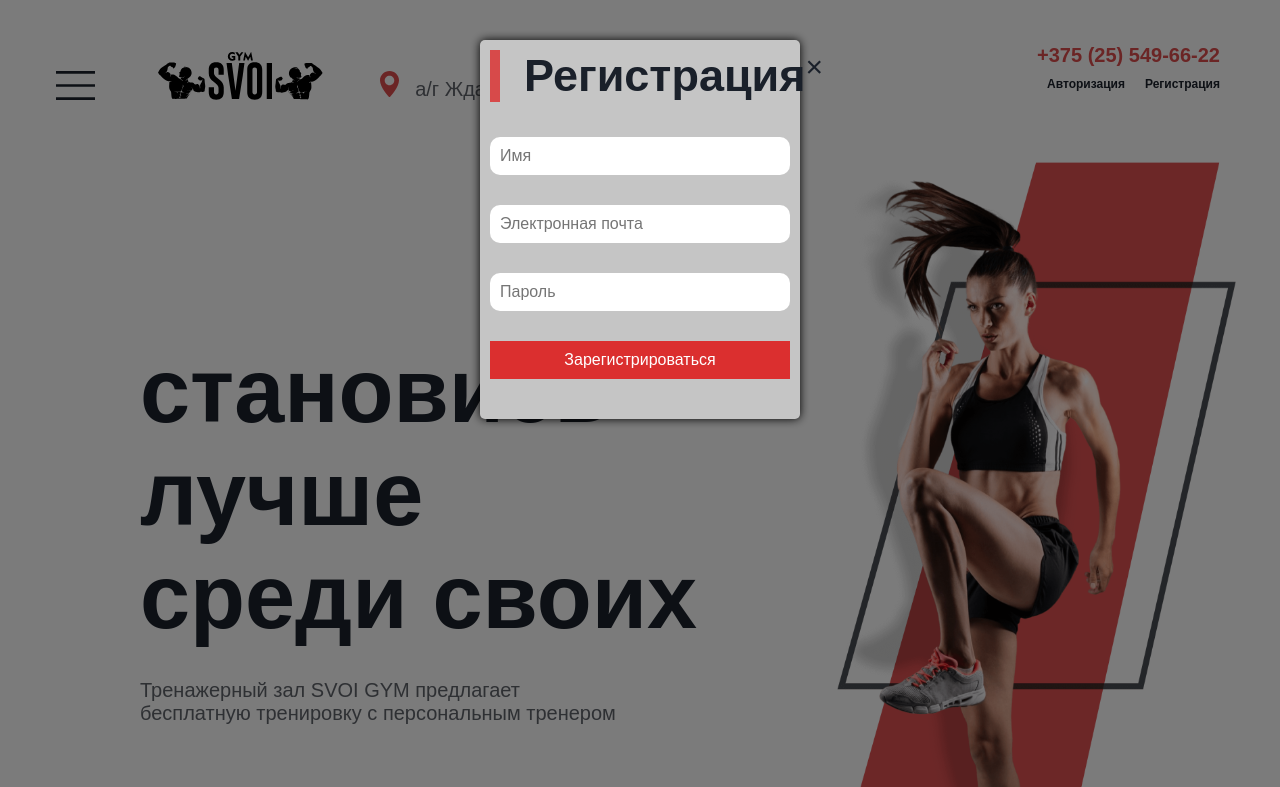
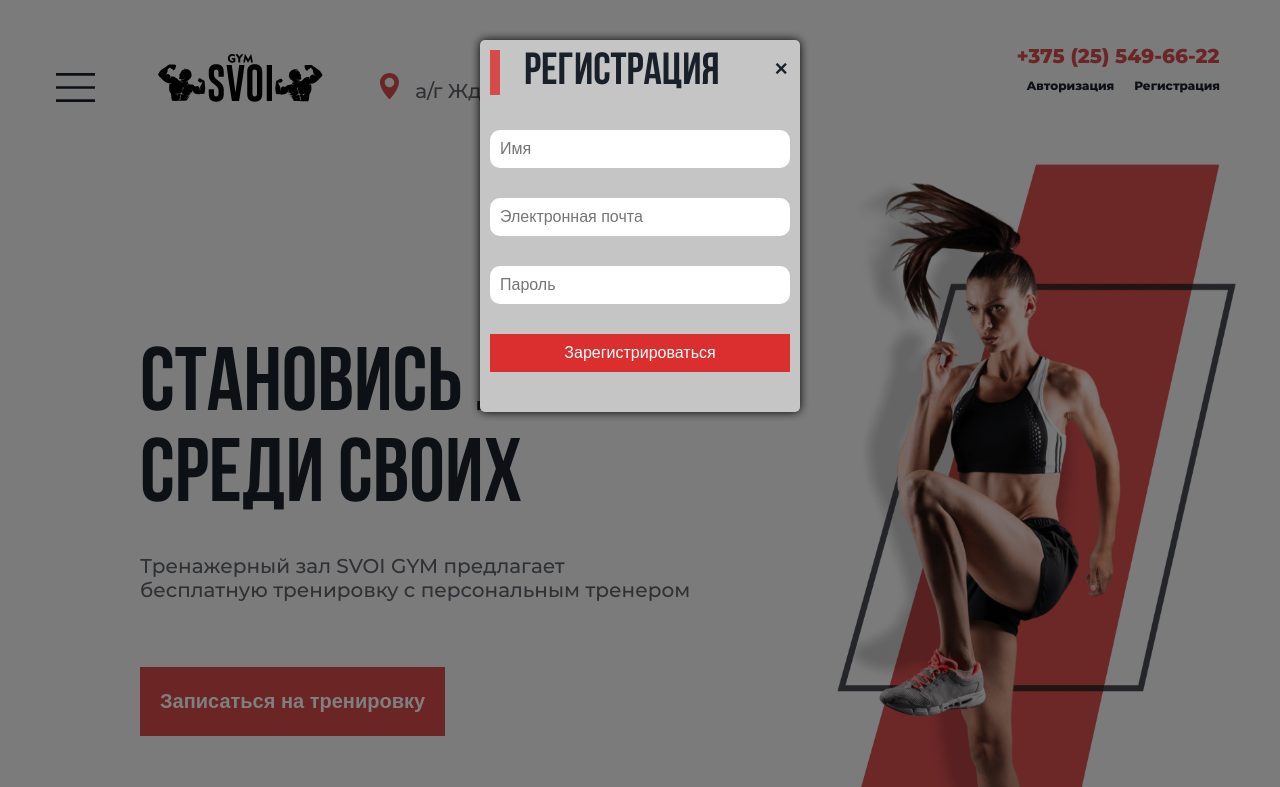
Before and after one commit to vbobovoz/gym_website, a plain HTML site: page index.html in a window 1280 px wide. Shown: the top 787 px of the page. Drawn offline with nearby package versions, Linux system fonts and the light colour scheme; the site is published under a folder, as on GitHub Pages, so addresses that start at the root find nothing.

Commit message:
[fix]: font again

```diff
--- a/styles.css
+++ b/styles.css
@@ -3,7 +3,7 @@
     font-weight: 700;
     font-style: normal;
     font-display: swap;
-    src: url("/fonts/BebasNeue-700.woff2") format("woff2")
+    src: url("fonts/BebasNeue-700.woff2") format("woff2")
 }
 
 @font-face {
@@ -11,7 +11,7 @@
     font-weight: 500;
     font-style: normal;
     font-display: swap;
-    src: url("/fonts/montserrat-500.woff2") format("woff2")
+    src: url("fonts/montserrat-500.woff2") format("woff2")
 }
 
 @font-face {
@@ -19,7 +19,7 @@
     font-weight: 800;
     font-style: normal;
     font-display: swap;
-    src: url("/fonts/montserrat-800.woff2") format("woff2")
+    src: url("fonts/montserrat-800.woff2") format("woff2")
 }
 
 *{
```
